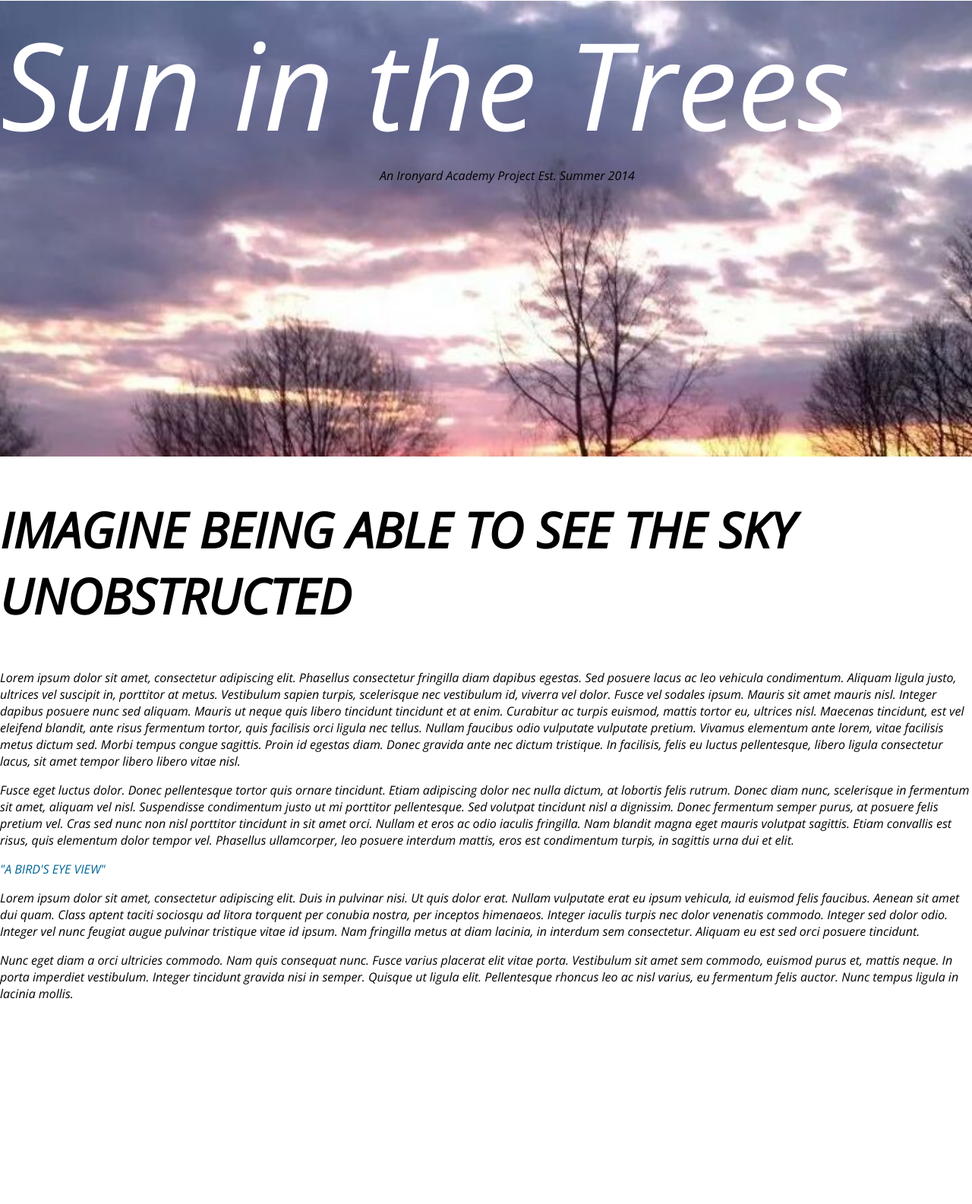
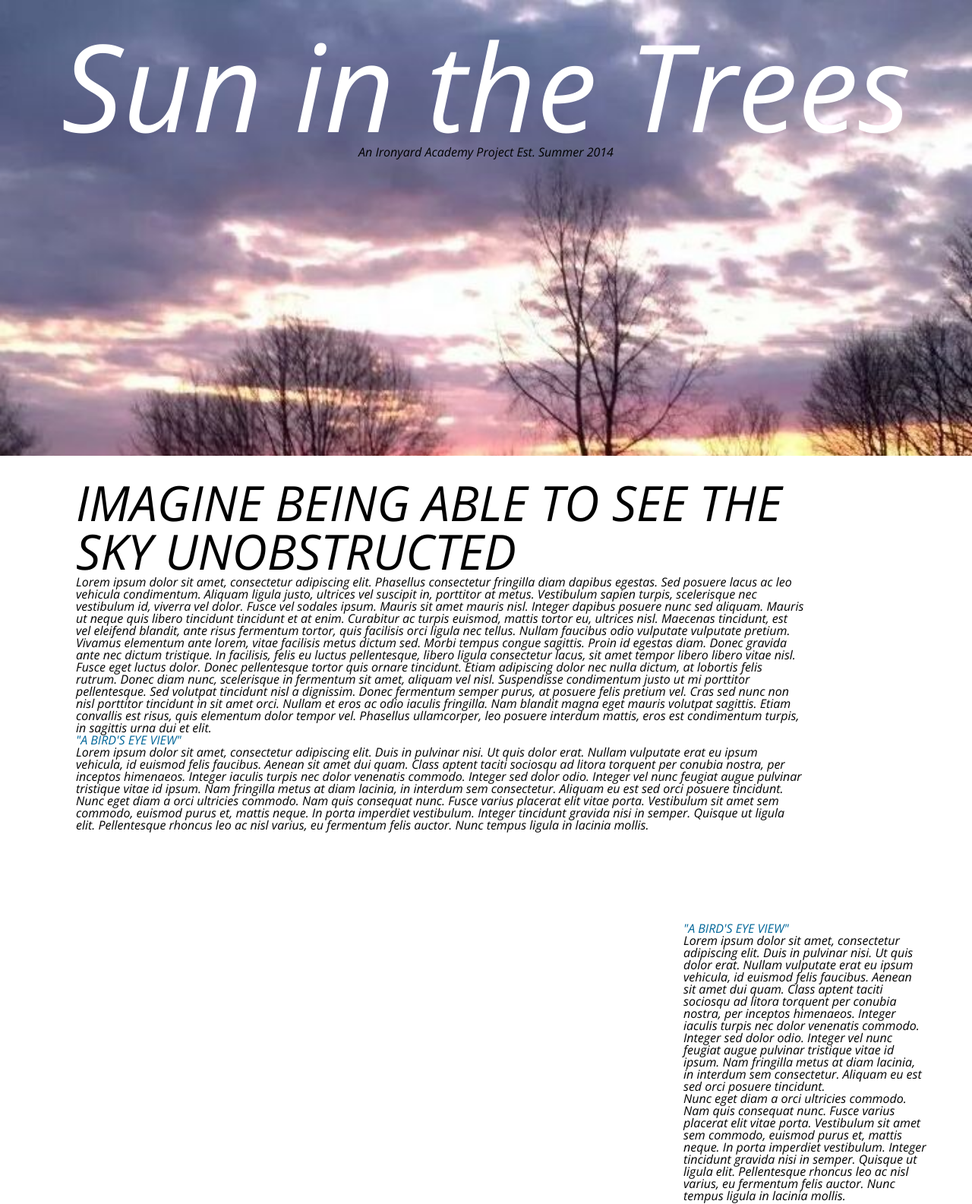
Before and after one commit to JParker85/surf-and-paddle, a plain HTML site: page index.html in a window 1280 px wide. Shown: the whole page at 76% size. Before the commit the page ends 1335 px from the top, so only its background shows below. Drawn offline with nearby package versions, Linux system fonts and the light colour scheme.

Commit message:
Working aside

```diff
--- /dev/null
+++ b/css/reset.css
@@ -0,0 +1,48 @@
+/* http://meyerweb.com/eric/tools/css/reset/
+   v2.0 | 20110126
+   License: none (public domain)
+*/
+
+html, body, div, span, applet, object, iframe,
+h1, h2, h3, h4, h5, h6, p, blockquote, pre,
+a, abbr, acronym, address, big, cite, code,
+del, dfn, em, img, ins, kbd, q, s, samp,
+small, strike, strong, sub, sup, tt, var,
+b, u, i, center,
+dl, dt, dd, ol, ul, li,
+fieldset, form, label, legend,
+table, caption, tbody, tfoot, thead, tr, th, td,
+article, aside, canvas, details, embed,
+figure, figcaption, footer, header, hgroup,
+menu, nav, output, ruby, section, summary,
+time, mark, audio, video {
+	margin: 0;
+	padding: 0;
+	border: 0;
+	font-size: 100%;
+	font: inherit;
+	vertical-align: baseline;
+}
+/* HTML5 display-role reset for older browsers */
+article, aside, details, figcaption, figure,
+footer, header, hgroup, menu, nav, section {
+	display: block;
+}
+body {
+	line-height: 1;
+}
+ol, ul {
+	list-style: none;
+}
+blockquote, q {
+	quotes: none;
+}
+blockquote:before, blockquote:after,
+q:before, q:after {
+	content: '';
+	content: none;
+}
+table {
+	border-collapse: collapse;
+	border-spacing: 0;
+}
--- /dev/null
+++ b/css/style.css
@@ -0,0 +1,60 @@
+
+
+header{
+  background-image: url("/images/sun.jpeg");
+  background-repeat:no-repeat;
+  background-size: cover;
+  height: 600px;
+
+  }
+
+.title{
+  text-align:center;
+  }
+
+.title h1{
+  color: white;
+  font-size: 10rem;
+  font-weight: lighter;
+  }
+
+.title h5{
+    font-size: 1rem;
+    font-weight: lighter;
+  }
+
+body{
+  margin: 0 auto;
+  font-family: 'Roboto', sans-serif;
+  font-family: 'Open Sans', sans-serif;
+  }
+
+article{
+  float: left;
+  max-width:1000px;
+  padding: 30px 0;
+  margin: 0px 10px 0 100px;
+  width:75%;
+  }
+
+aside{
+  float: right;
+  width: 200px;
+  padding: 40px;
+  margin: 50px 20px 0 0;
+  display: inline;
+  width: 25%;
+  }
+
+h2{
+  text-transform: uppercase;
+  font-size: 4rem;
+  font-stretch: condensed;
+  }
+
+h3{
+  text-transform: uppercase;
+  font-size: 1rem;
+  font-weight: lighter;
+  color: #006699;
+  }
--- a/index.html
+++ b/index.html
@@ -1,74 +1,45 @@
 <!DOCTYPE html>
 <html>
+
 <head>
-    <link   href='http://fonts.googleapis.com/css?family=Roboto|Open+Sans:300italic' rel='stylesheet' type='text/css'>
+    <link     href='http://fonts.googleapis.com/css?family=Roboto|Open+Sans:300italic' rel='stylesheet'>
     <meta charset="utf-8">
     <title>Sun in the Trees</title>
+    <link rel="stylesheet" type="text/css" href="css/reset.css" />
+    <link rel="stylesheet" type="text/css" href="css/style.css" />
+</head>
 
-    <style>
-
-    .main{
-      background-image: url(images/sun.jpeg);
-      background-repeat:no-repeat;
-      background-size: cover;
-      height: 600px;
-      width: 100%;
-      }
-    body{
-      margin: 0 auto;
-      font-family: 'Roboto', sans-serif;
-      font-family: 'Open Sans', sans-serif;
-      }
-    h1{
-      color: white;
-      font-size: 10rem;
-      font-weight: lighter;
-      margin: 1px;
-      }
-    h2{
-      text-transform: uppercase;
-      font-size: 4rem;
-      font-stretch: condensed;
-      }
-    h3{
-      text-transform: uppercase;
-      font-size: 1rem;
-      font-weight: lighter;
-      color: #006699;
-      }
-    h5{
-      font-size: 1rem;
-      font-weight: lighter;
-      margin: 1px 10px 0px 500px;
-      }
-    .center {
-      box-ordinal-group 2;
-      }
-    .right {
-      box-ordinal-group 3;
-      }
-
-    </style>
-  </head>
-  <body>
-    <div class="main">
+<header>
+  <div class="title">
+    <br>
+    <br>
   <h1> Sun in the Trees </h1>
   <h5>An Ironyard Academy Project Est. Summer 2014</h5>
   </div>
-    <div class="center">
+</header>
+<body>
+  <article>
     <h2>Imagine being able to see the sky unobstructed</h2>
-      <p> Lorem ipsum dolor sit amet, consectetur         adipiscing elit. Phasellus consectetur fringilla diam dapibus egestas. Sed posuere lacus ac leo vehicula condimentum. Aliquam ligula justo, ultrices vel suscipit in, porttitor at metus. Vestibulum sapien turpis, scelerisque nec vestibulum id, viverra vel dolor. Fusce vel sodales ipsum. Mauris sit amet mauris nisl. Integer dapibus posuere nunc sed aliquam. Mauris ut neque quis libero tincidunt tincidunt et at enim. Curabitur ac turpis euismod, mattis tortor eu, ultrices nisl. Maecenas tincidunt, est vel eleifend blandit, ante risus fermentum tortor, quis facilisis orci ligula nec tellus. Nullam faucibus odio vulputate vulputate pretium. Vivamus elementum ante lorem, vitae facilisis metus dictum sed. Morbi tempus congue sagittis. Proin id egestas diam. Donec gravida ante nec dictum tristique. In facilisis, felis eu luctus pellentesque, libero ligula consectetur lacus, sit amet tempor libero libero vitae nisl.</p>
+      <p> Lorem ipsum dolor sit amet, consectetur         adipiscing elit. Phasellus consectetur fringilla diam dapibus egestas. Sed posuere lacus ac leo vehicula condimentum. Aliquam ligula justo, ultrices vel suscipit in, porttitor at metus. Vestibulum sapien turpis, scelerisque nec vestibulum id, viverra vel dolor. Fusce vel sodales ipsum. Mauris sit amet mauris nisl. Integer dapibus posuere nunc sed aliquam. Mauris ut neque quis libero tincidunt tincidunt et at enim. Curabitur ac turpis euismod, mattis tortor eu, ultrices nisl. Maecenas tincidunt, est vel eleifend blandit, ante risus fermentum tortor, quis facilisis orci ligula nec tellus. Nullam faucibus odio vulputate vulputate pretium. Vivamus elementum ante lorem, vitae facilisis metus dictum sed. Morbi tempus congue sagittis. Proin id egestas diam. Donec gravida ante nec dictum tristique. In facilisis, felis eu luctus pellentesque, libero ligula consectetur lacus, sit amet tempor libero libero vitae nisl.
+      </p>
 
-<p>Fusce eget luctus dolor. Donec pellentesque tortor quis ornare tincidunt. Etiam adipiscing dolor nec nulla dictum, at lobortis felis rutrum. Donec diam nunc, scelerisque in fermentum sit amet, aliquam vel nisl. Suspendisse condimentum justo ut mi porttitor pellentesque. Sed volutpat tincidunt nisl a dignissim. Donec fermentum semper purus, at posuere felis pretium vel. Cras sed nunc non nisl porttitor tincidunt in sit amet orci. Nullam et eros ac odio iaculis fringilla. Nam blandit magna eget mauris volutpat sagittis. Etiam convallis est risus, quis elementum dolor tempor vel. Phasellus ullamcorper, leo posuere interdum mattis, eros est condimentum turpis, in sagittis urna dui et elit.</p>
+      <p>Fusce eget luctus dolor. Donec pellentesque tortor quis ornare tincidunt. Etiam adipiscing dolor nec nulla dictum, at lobortis felis rutrum. Donec diam nunc, scelerisque in fermentum sit amet, aliquam vel nisl. Suspendisse condimentum justo ut mi porttitor pellentesque. Sed volutpat tincidunt nisl a dignissim. Donec fermentum semper purus, at posuere felis pretium vel. Cras sed nunc non nisl porttitor tincidunt in sit amet orci. Nullam et eros ac odio iaculis fringilla. Nam blandit magna eget mauris volutpat sagittis. Etiam convallis est risus, quis elementum dolor tempor vel. Phasellus ullamcorper, leo posuere interdum mattis, eros est condimentum turpis, in sagittis urna dui et elit.
+      </p>
 
+    <h3>"A bird's eye view"</h3>
+      <p>Lorem ipsum dolor sit amet, consectetur adipiscing elit. Duis in pulvinar nisi. Ut quis dolor erat. Nullam vulputate erat eu ipsum vehicula, id euismod felis faucibus. Aenean sit amet dui quam. Class aptent taciti sociosqu ad litora torquent per conubia nostra, per inceptos himenaeos. Integer iaculis turpis nec dolor venenatis commodo. Integer sed dolor odio. Integer vel nunc feugiat augue pulvinar tristique vitae id ipsum. Nam fringilla metus at diam lacinia, in interdum sem consectetur. Aliquam eu est sed orci posuere tincidunt.
+      </p>
+
+      <p>Nunc eget diam a orci ultricies commodo. Nam quis consequat nunc. Fusce varius placerat elit vitae porta. Vestibulum sit amet sem commodo, euismod purus et, mattis neque. In porta imperdiet vestibulum. Integer tincidunt gravida nisi in semper. Quisque ut ligula elit. Pellentesque rhoncus leo ac nisl varius, eu fermentum felis auctor. Nunc tempus ligula in lacinia mollis.
+      </p>
+  </article>
+
+  <aside>
             <h3>"A bird's eye view"</h3>
           <p>Lorem ipsum dolor sit amet, consectetur adipiscing elit. Duis in pulvinar nisi. Ut quis dolor erat. Nullam vulputate erat eu ipsum vehicula, id euismod felis faucibus. Aenean sit amet dui quam. Class aptent taciti sociosqu ad litora torquent per conubia nostra, per inceptos himenaeos. Integer iaculis turpis nec dolor venenatis commodo. Integer sed dolor odio. Integer vel nunc feugiat augue pulvinar tristique vitae id ipsum. Nam fringilla metus at diam lacinia, in interdum sem consectetur. Aliquam eu est sed orci posuere tincidunt.</p>
 
           <p>Nunc eget diam a orci ultricies commodo. Nam quis consequat nunc. Fusce varius placerat elit vitae porta. Vestibulum sit amet sem commodo, euismod purus et, mattis neque. In porta imperdiet vestibulum. Integer tincidunt gravida nisi in semper. Quisque ut ligula elit. Pellentesque rhoncus leo ac nisl varius, eu fermentum felis auctor. Nunc tempus ligula in lacinia mollis.</p>
-</div>
-
-
+  </aside>
 
 </body>
-
 </html>
```
Also changed, not shown: 3 other files. Lines whose indentation alone changed are shown as unchanged.
